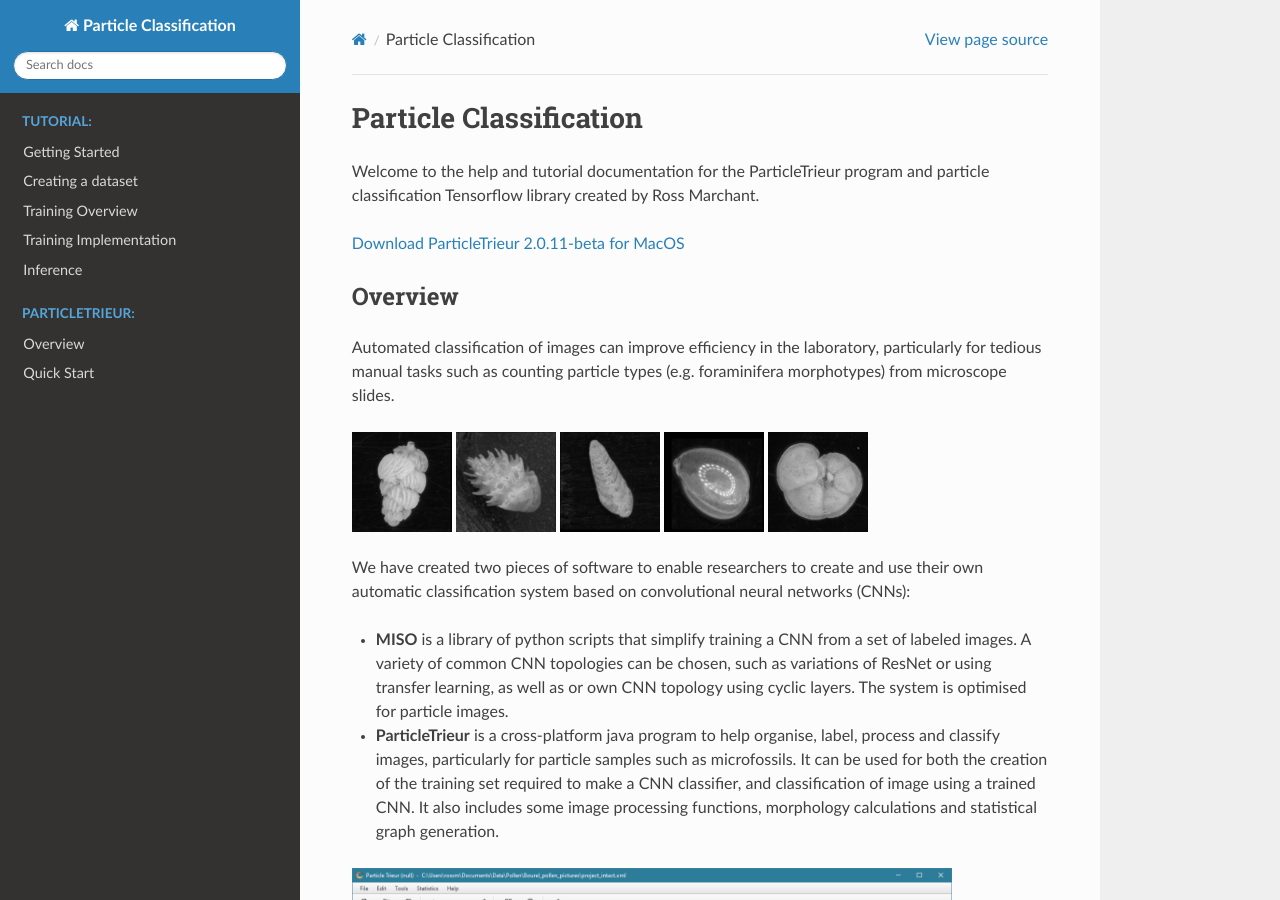
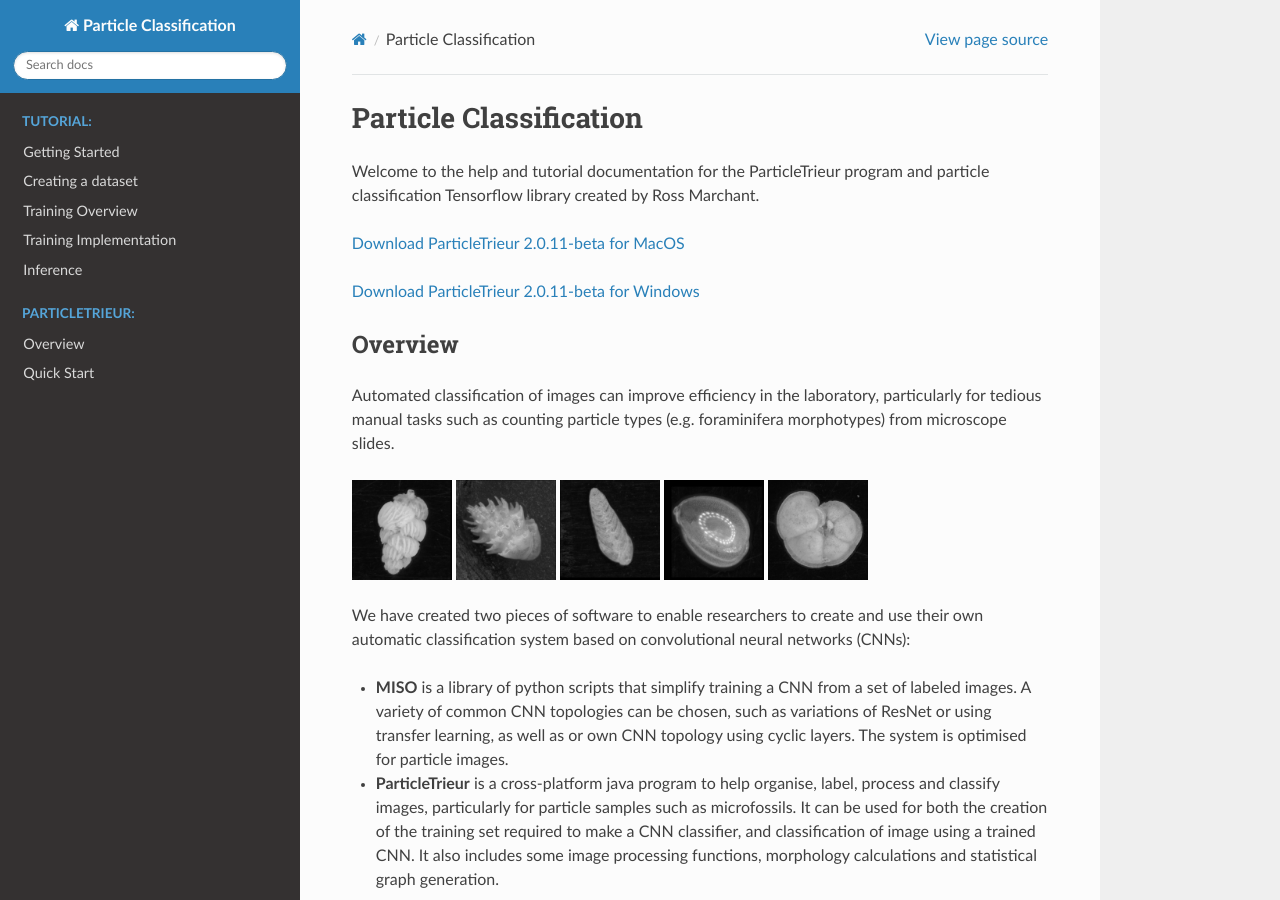
Before and after one commit to microfossil/particle-classification-examples, a Sphinx documentation site: the page built from docs/index.rst, in a window 1280 px wide and 900 px high. Built offline with Sphinx 7.4.7 and the Read the Docs theme 2.0.0, drawn with Linux system fonts in a browser that asks for light colours.

Commit message:
Added windows download link

```diff
--- a/docs/index.rst
+++ b/docs/index.rst
@@ -4,11 +4,13 @@
    contain the root `toctree` directive.
 
 Particle Classification
-===================================================
+=======================
 
 Welcome to the help and tutorial documentation for the ParticleTrieur program and particle classification Tensorflow library created by Ross Marchant.
 
 `Download ParticleTrieur 2.0.11-beta for MacOS <https://1drv.ms/u/s!AiQM7sVIv7fah4MtODbxPojMU4WryQ?e=wdSlc4>`_
+
+`Download ParticleTrieur 2.0.11-beta for Windows <https://1drv.ms/u/s!AiQM7sVIv7fah4Mu5wULOc7NNufdKQ?e=3R4yii>`_
 
 Overview
 --------
```
